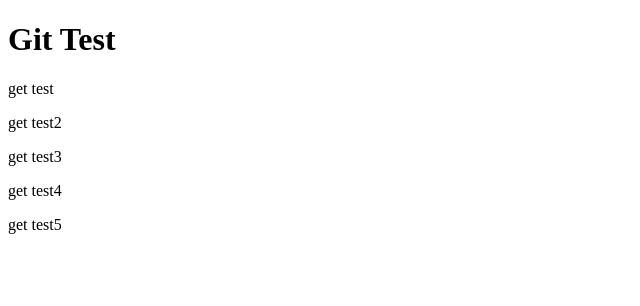
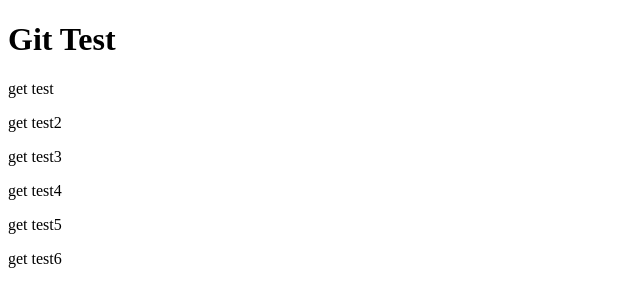
Before and after one commit to yuta0215/intro_git, a plain HTML site: page index.html in a window 1280 px wide. Shown: the full height of the page, 0-640 px from the left. Drawn offline with Linux system fonts and the light colour scheme.

Commit message:
test6を追加

```diff
--- a/index.html
+++ b/index.html
@@ -11,6 +11,7 @@
         <p>get test3</p>
         <p>get test4</p>
         <p>get test5</p>
+        <p>get test6</p>
     </body>
 
 </html>
```
